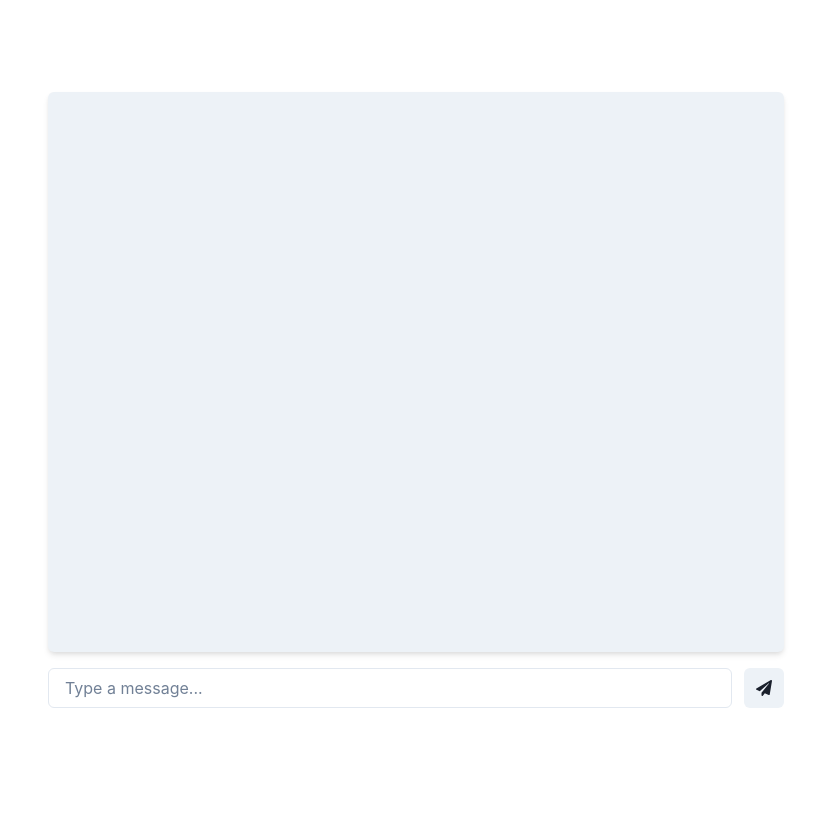
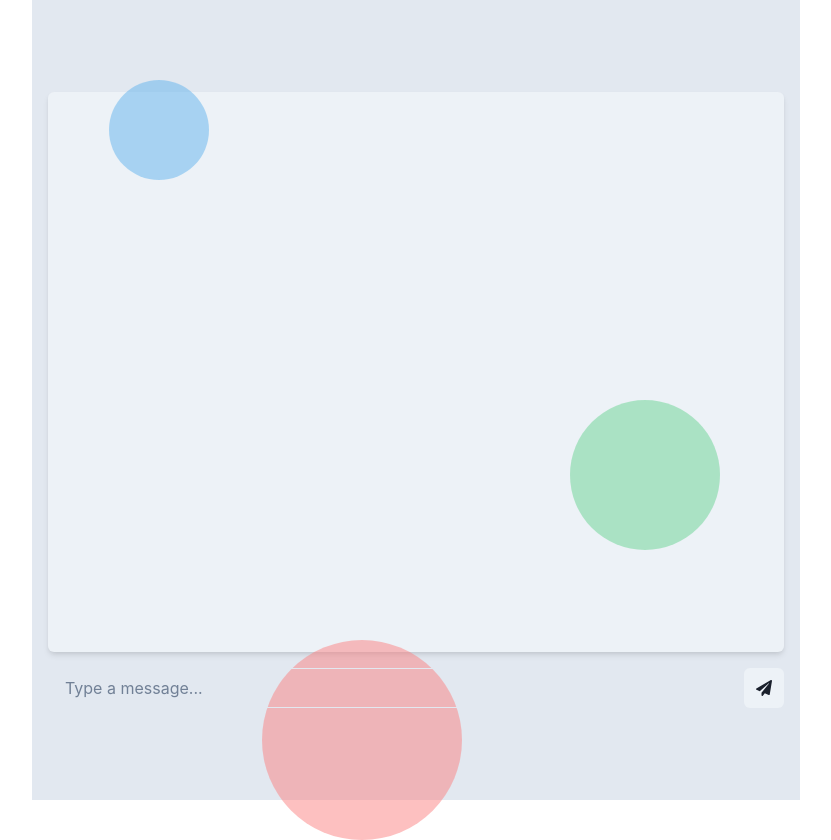
Before and after one commit to GPT-Engineer-App/text-tango, a React (Vite) app: page / in a window 1280 px wide. Shown: the whole page, without its empty margins (224-1055 px from the left). Before the commit the page ends 800 px from the top, so only its background shows below. Built offline with nearby package versions, Linux system fonts and the light colour scheme.

Commit message:
Updated the background of the chat application to be grey and added shapes to the background.
Prompt: set the background to be grey and in the background their should be shapes in it

```diff
--- /dev/null
+++ b/src/components/BackgroundShapes.jsx
@@ -0,0 +1,13 @@
+import { Box } from "@chakra-ui/react";
+
+const BackgroundShapes = () => {
+  return (
+    <>
+      <Box position="absolute" top="10%" left="10%" width="100px" height="100px" bg="blue.300" borderRadius="50%" opacity="0.5" />
+      <Box position="absolute" top="50%" left="70%" width="150px" height="150px" bg="green.300" borderRadius="50%" opacity="0.5" />
+      <Box position="absolute" top="80%" left="30%" width="200px" height="200px" bg="red.300" borderRadius="50%" opacity="0.5" />
+    </>
+  );
+};
+
+export default BackgroundShapes;
--- a/src/pages/Index.jsx
+++ b/src/pages/Index.jsx
@@ -1,5 +1,6 @@
 import { useState } from "react";
 import { Box, Container, VStack, HStack, Input, Button, Text, Avatar, IconButton } from "@chakra-ui/react";
+import BackgroundShapes from "../components/BackgroundShapes.jsx";
 import { FaPaperPlane, FaUserCircle } from "react-icons/fa";
 
 const Index = () => {
@@ -14,7 +15,8 @@ const Index = () => {
   };
 
   return (
-    <Container centerContent maxW="container.md" height="100vh" display="flex" flexDirection="column" justifyContent="center" alignItems="center">
+    <Container centerContent maxW="container.md" height="100vh" display="flex" flexDirection="column" justifyContent="center" alignItems="center" bg="gray.200" position="relative">
+      <BackgroundShapes />
       <VStack spacing={4} width="100%">
         <Box bg="gray.100" w="100%" p={4} borderRadius="md" boxShadow="md" overflowY="auto" height="70vh">
           {messages.map((message, index) => (
```
